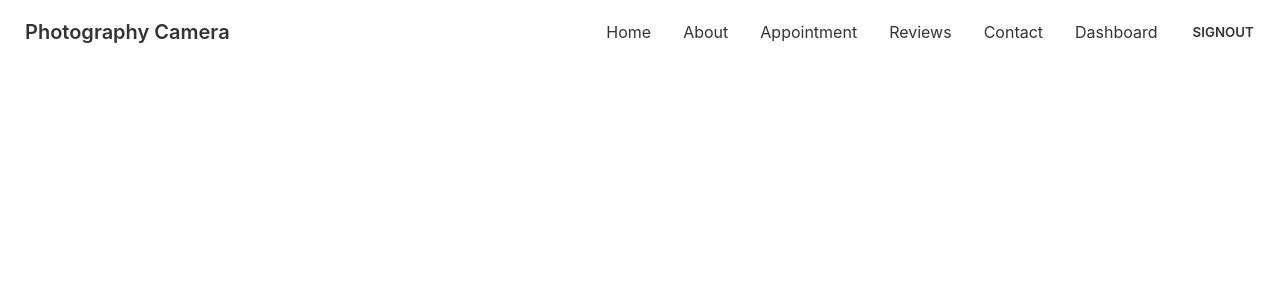
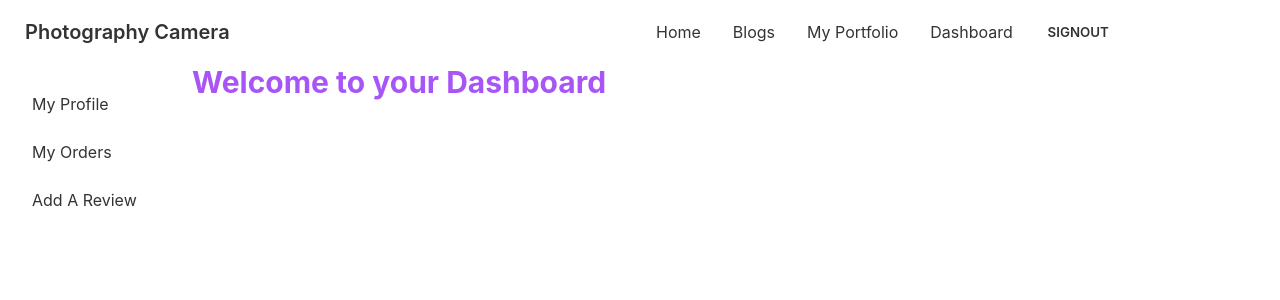
Before and after one commit to mdshohed/manufacture-website-client-react, a React (Create React App) app: page /dashboard in a window 1280 px wide. Shown: the top 300 px of the page. Built offline with nearby package versions, Linux system fonts and the light colour scheme; no server answers; sample sign-in values are in the browser's storage.

Commit message:
firebase,login, signup page update

```diff
--- a/src/App.js
+++ b/src/App.js
@@ -5,6 +5,8 @@ import Home from './pages/Home/Home';
 import Navbar from './pages/Shared/Navbar';
 import Login from './pages/Login/Login';
 import SignUp from './pages/Login/SignUp';
+import RequireAuth from './pages/Login/RequireAuth';
+import Dashboard from './pages/Dashboard/Dashboard';
 
 function App() {
 
@@ -15,6 +17,9 @@ function App() {
         <Route path='/' element={<Home></Home>}></Route>
         <Route path='/login' element={<Login></Login>}></Route>
         <Route path='/signup' element={<SignUp></SignUp>}></Route>
+        <Route path='/dashboard' element={<RequireAuth><Dashboard></Dashboard></RequireAuth>}>
+
+        </Route>
       </Routes>
     </div>
   );
--- /dev/null
+++ b/src/pages/Dashboard/Dashboard.js
@@ -0,0 +1,38 @@
+import React from 'react';
+import { useAuthState } from 'react-firebase-hooks/auth';
+import { Link, Outlet } from 'react-router-dom';
+import auth from '../../firebase.init';
+// import useAdmin from '../../hooks/useAdmin';
+
+const Dashboard = () => {
+  const [user] = useAuthState(auth);
+  // const [admin] = useAdmin(user);
+
+  return (
+    <div class="drawer drawer-mobile">
+      <input id="dashboard-sidebar" type="checkbox" class="drawer-toggle" />
+      <div class="drawer-content ">
+        <h2 className='text-3xl font-bold text-purple-500'>Welcome to your Dashboard</h2>
+
+        <Outlet></Outlet>
+
+      </div>
+      <div class="drawer-side">
+        <label for="dashboard-sidebar" class="drawer-overlay"></label>
+        <ul class="menu p-4 overflow-y-auto w-48 bg-base-100 text-base-content">
+          {/* <!-- Sidebar content here --> */}
+          <li><Link to="/dashboard">My Profile</Link></li>
+          <li><Link to="/dashboard/orders">My Orders</Link></li>
+          <li><Link to="/dashboard/review">Add A Review</Link></li>
+          {/* { admin && <>
+            <li><Link to="/dashboard/users">All Users</Link></li>
+            <li><Link to="/dashboard/addDoctor">Add a Doctor</Link></li>
+            <li><Link to="/dashboard/manageDoctor">Manage Doctors</Link></li>
+          </>} */}
+        </ul>
+      </div>
+    </div>
+  );
+};
+
+export default Dashboard;
--- a/src/pages/Home/Home.js
+++ b/src/pages/Home/Home.js
@@ -2,7 +2,7 @@ import React from 'react';
 
 const Home = () => {
   return (
-    <div>
+    <div className='container mx-auto'>
       <h2>Hello</h2>
     </div>
   );
--- a/src/pages/Shared/Navbar.js
+++ b/src/pages/Shared/Navbar.js
@@ -16,10 +16,8 @@ const Navbar = () => {
 
   const menuItems = <>
     <li><Link to="/">Home</Link></li>
-    <li><Link to="/about">About</Link></li>
-    <li><Link to="/appointment">Appointment</Link></li>
-    <li><Link to="/reviews">Reviews</Link></li>
-    <li><Link to="/contact">Contact</Link></li>
+    <li><Link to="/about">Blogs</Link></li>
+    <li><Link to="/myPortfolio">My Portfolio</Link></li>
     {
       user && <li><Link to="/dashboard">Dashboard</Link></li>
     }
```
Also changed, not shown: src/pages/Home/Banner.js (added), src/pages/Home/HomeTools.js (added), src/pages/Home/Review.js (added).
